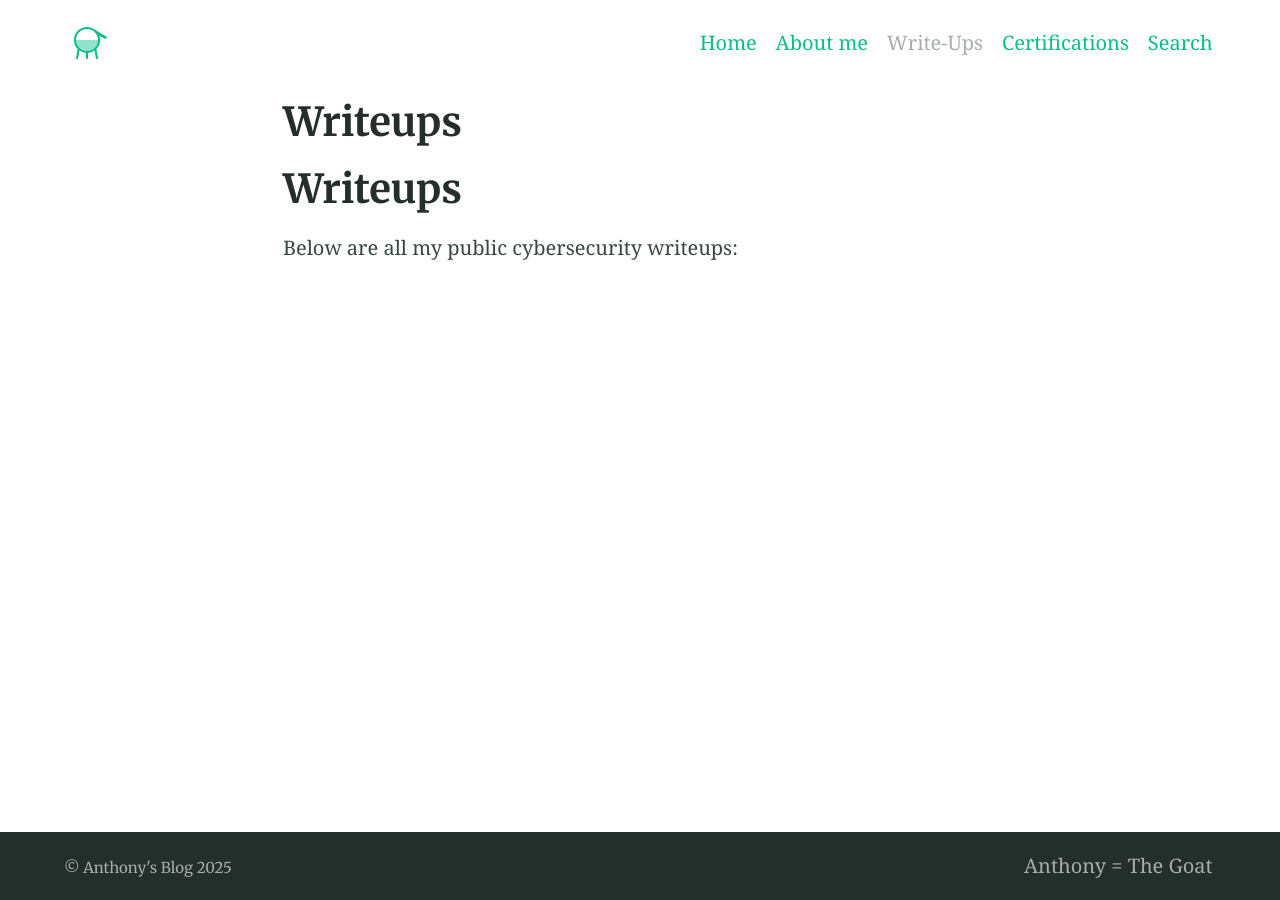
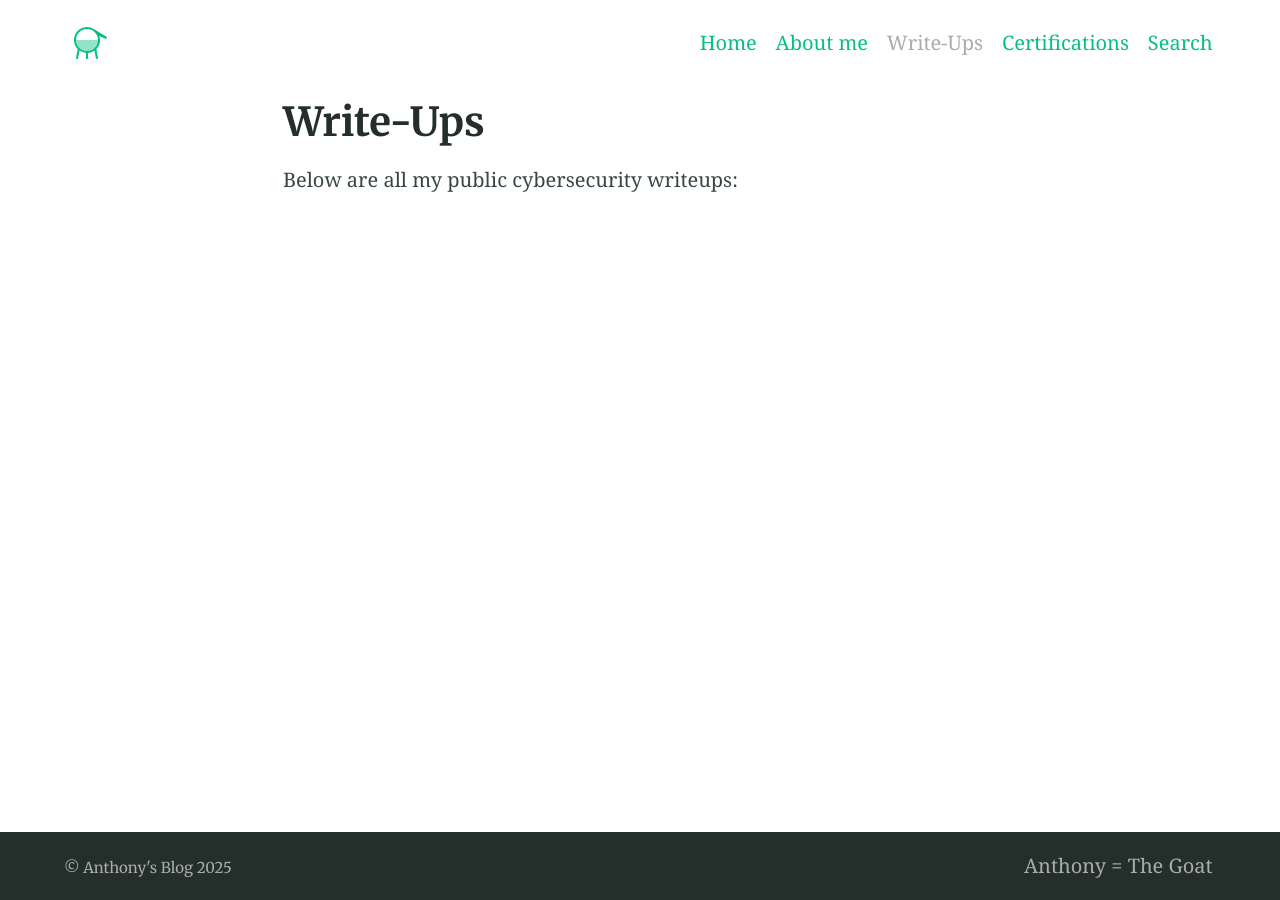
Before and after one commit to 4nthvny/4nthvny.github.io, a Jekyll site: the page built from write-ups.md, in a window 1280 px wide. Built offline with Jekyll 4.4.1, drawn with Linux system fonts in a browser that asks for light colours; our own code applies the rules of GitHub Pages for plain Markdown files.

Commit message:
Update write-ups.md

```diff
--- a/write-ups.md
+++ b/write-ups.md
@@ -1,10 +1,8 @@
 ---
+title: Write-Ups
 layout: page
 
 ---
-
-# Writeups
-
 Below are all my public cybersecurity writeups:
 
 <ul>
```
